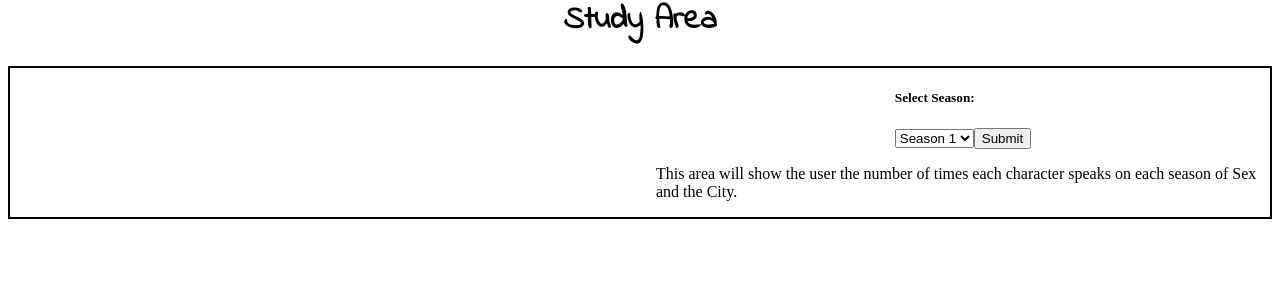
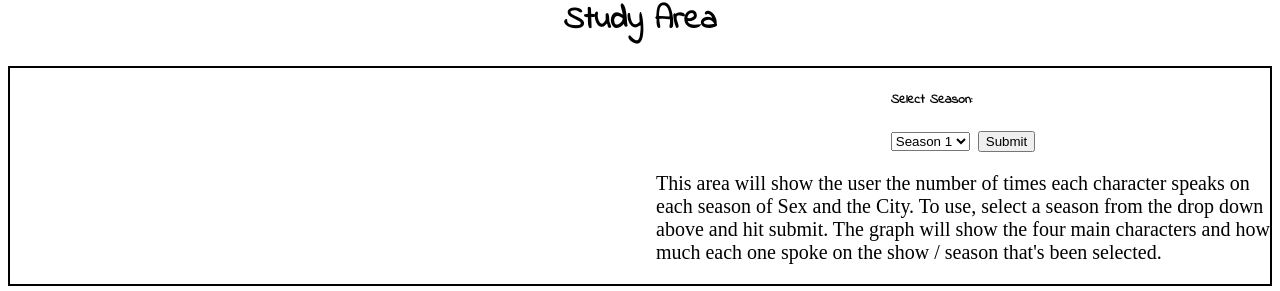
Before and after one commit to ravenusmc/sex_city, a Vue app in the folder client/: page / in a window 1280 px wide. Shown: the part 1079-1370 px from the top of the page. Before the commit the page ends 1306 px from the top, so only its background shows below. Built offline with nearby package versions, Linux system fonts and the light colour scheme.

Commit message:
worked on form on home page

```diff
--- a/client/src/components/home/Main.vue
+++ b/client/src/components/home/Main.vue
@@ -12,17 +12,20 @@
         <div class='form_div'>
 
           <form @submit="submitSelection">
-            <h5>Select Season:</h5>
+            <h5 class='font'>Select Season:</h5>
             <select v-model="season" name="season">
               <option v-for="season in seasons" :value="season">{{ season }}</option>
-            </select>
+            </select>&nbsp;
             <button type="submit">Submit</button>
           </form>
 
           <div>
-            <p>
+            <p class='form_paragraph'>
               This area will show the user the number of times each character speaks
-              on each season of Sex and the City.
+              on each season of Sex and the City. To use, select a season from the
+              drop down above and hit submit. The graph will show the four
+              main characters and how much each one spoke on the show / season that's
+              been selected.
             </p>
           </div>
 
@@ -87,4 +90,8 @@ main {
   border: 2px solid red;  */
 }
 
+.form_paragraph {
+  font-size: 20px;
+}
+
 </style>
```
Also changed, not shown: 1 other file (tests, documents, lock files or other folders).
